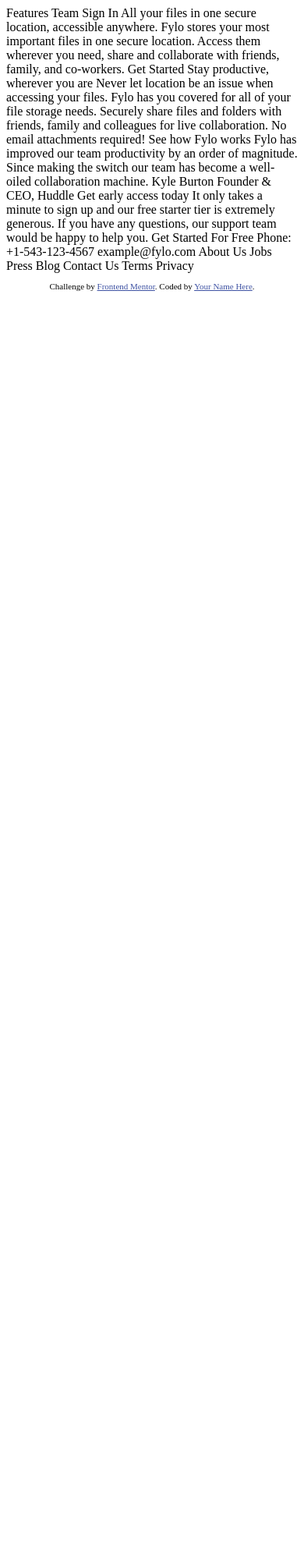
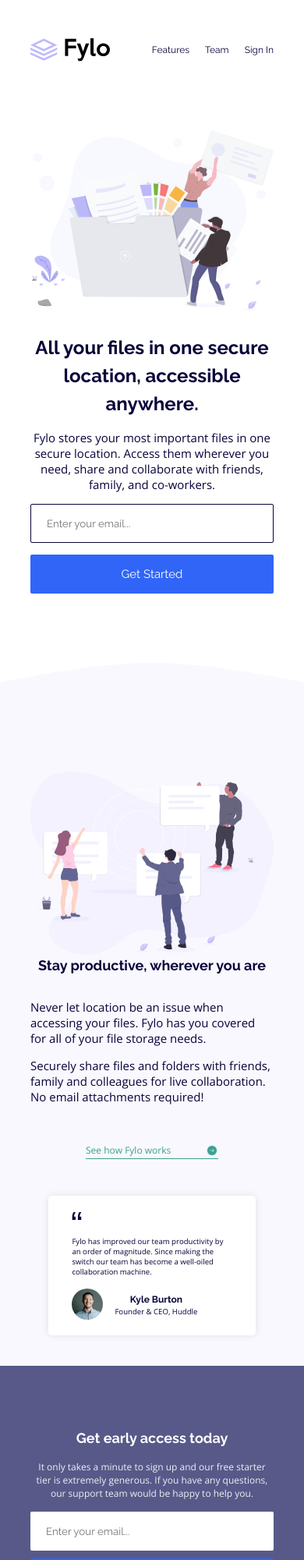
Before and after one commit to ayoelx/fylo, a plain HTML site: page index.html in a window 390 px wide. Shown: the top 2000 px of the page at 78% size. Before the commit the page ends 844 px from the top, so only its background shows below. Drawn offline with nearby package versions, Linux system fonts and the light colour scheme.

Commit message:
deploy mobile / desktop version beta

```diff
--- a/index.html
+++ b/index.html
@@ -7,67 +7,125 @@
   <link rel="icon" type="image/png" sizes="32x32" href="./images/favicon-32x32.png">
 
   <title>Frontend Mentor | Fylo landing page with two column layout</title>
-
-  <!-- Feel free to remove these styles or customise in your own stylesheet 👍 -->
-  <style>
-    .attribution { font-size: 11px; text-align: center; }
-    .attribution a { color: hsl(228, 45%, 44%); }
-  </style>
+  <link rel="stylesheet" href="./style.css">
 </head>
 <body>
+  <header>
+    <div class="container">
+      <img src="./images/logo.svg" class="logo" alt="logo">
 
-  Features
-  Team
-  Sign In
+      <nav>
+        <ul>
+          <li><a href="#">Features</a></li>
+          <li><a href="#">Team</a></li>
+          <li><a href="#">Sign In</a></li>
+        </ul>
+      </nav>
+    </div>
+  </header>
 
-  All your files in one secure location, accessible anywhere.
-
+  <section class="intro">
+    <div class="container">
+      <div>
+        <h1>All your files in one secure location, accessible anywhere.</h1>
+        <p>
           Fylo stores your most important files in one secure location.
           Access them wherever you need, share and collaborate with friends,
           family, and co-workers.
+        </p>
 
-  Get Started
+        <form>
+          <input type="emain" placeholder="Enter your email...">
+          <button class="btn">Get Started</button>
+        </form>
+      </div>
+      <img src="./images/illustration-1.svg" alt="illustrator">
+    </div>
+  </section>
 
-  Stay productive, wherever you are
-
+  <section class="features">
+    <div class="container">
+      <div>
+        <h2>Stay productive, wherever you are</h2>
+        <p>
           Never let location be an issue when accessing your files. Fylo has you
           covered for all of your file storage needs.
-
+        </p>
+        <p>
           Securely share files and folders with friends, family and colleagues for
           live collaboration. No email attachments required!
+        </p>
+        <a href="#">See how Fylo works <img src="./images/icon-arrow.svg" alt="arrow"></a>
 
-  See how Fylo works
-
+        <div class="testimonial">
+          <div>
+            <img src="./images/icon-quotes.svg" id="quotes" alt="quotes">
+            <p>
               Fylo has improved our team productivity by an order of magnitude. Since
               making the switch our team has become a well-oiled collaboration machine.
+            </p>
+            <div class="profile">
+              <img src="./images/avatar-testimonial.jpg" class="avatar" alt="avatar">
+              <div>
+                <h2>Kyle Burton</h2>
+                <p>Founder & CEO, Huddle</p>
+              </div>
+            </div>
+          </div>
+        </div>
+      </div>
+      <img src="./images/illustration-2.svg" alt="illustration-2">
+    </div>
+  </section>
 
-  Kyle Burton
-  Founder & CEO, Huddle
-
-  Get early access today
-
+  <section class="cta">
+    <div class="container">
+      <div>
+        <h2>Get early access today</h2>
+        <p>
           It only takes a minute to sign up and our free starter tier is extremely generous.
           If you have any questions, our support team would be happy to help you.
-
-  Get Started For Free
-
-  Phone: +1-543-123-4567
-  example@fylo.com
-
-  About Us
-  Jobs
-  Press
-  Blog
-
-  Contact Us
-  Terms
-  Privacy
+        </p>
+      </div>
+      <form>
+        <input type="email" placeholder="Enter your email...">
+        <button type="button">Get Started For Free</button>
+      </form>
+    </div>
+  </section>
 
   <footer>
-    <p class="attribution">
-      Challenge by <a href="https://www.frontendmentor.io?ref=challenge" target="_blank">Frontend Mentor</a>.
-      Coded by <a href="#">Your Name Here</a>.
-    </p>
+    <div class="container">
+      <img src="./images/logo-light.svg" class="logo" alt="logo">
+      <div class="lists">
+        <ul>
+          <li>Phone: +1-543-123-4567</li>
+          <li>example@fylo.com</li>
+        </ul>
+
+        <ul>
+          <li>About Us</li>
+          <li>Jobs</li>
+          <li>Press</li>
+          <li>Blog</li>
+        </ul>
+
+        <ul>
+          <li>Contact Us</li>
+          <li>Terms</li>
+          <li>Privacy</li>
+        </ul>
+
+        <ul>
+          <li><a href="#"><i class="fab fa-facebook-f"></i></a></li>
+          <li><a href="#"><i class="fab fa-twitter"></i></a></li>
+          <li><a href="#"><i class="fab fa-instagram"></i></a></li>
+        </ul>
+      </div>
+    </div>
   </footer>
+
+  <script src="https://use.fontawesome.com/releases/v5.13.0/js/all.js" data-auto-replace-svg="nest"></script>
+
 </body>
 </html>
--- /dev/null
+++ b/style.css
@@ -0,0 +1,410 @@
+/* IMPORTS */
+
+@import url('https://fonts.googleapis.com/css2?family=Open+Sans&family=Raleway:wght@400;700&display=swap');
+
+/* ROOT */
+
+* {
+    margin: 0;
+    padding: 0;
+    box-sizing: border-box;
+}
+
+body {
+    font-family: "Open Sans", sans-serif;
+    font-size: 16px;
+    color: hsl(243, 87%, 12%);
+}
+
+h1,
+h2 {
+    font-family: "Raleway", sans-serif;
+    font-size: 2em;
+    font-weight: 700;
+    line-height: 1.5em;
+}
+
+p {
+    margin: 15px 0;
+    font-size: 1em;
+}
+
+.container {
+    margin: 0 auto;
+    width: 100%;
+    padding: 0 5%;
+    display: flex;
+    flex-direction: row;
+    justify-content: space-between;
+    align-items: center;
+    max-width: 1250px;
+}
+
+.container > * {
+    max-width: 48%;
+}
+/* COME BACK TO EDITING THE COLUMN LAYOUT */
+
+input {
+    border: 1px solid hsl(243, 87%, 12%);
+    border-radius: 2px;
+    height: 40px;
+    font-family: Raleway, sans-serif;
+}
+
+button {
+    background-color: hsl(224, 93%, 58%);
+    border-style: none;
+    font-size: 1.25em;
+    height: 40px;
+    border-radius: 2px;
+    width: 150px;
+    color: #fff;
+    font-family: Raleway;
+}
+
+/* HEADER */
+
+header {
+    margin: 50px 0;
+    font-family: Raleway;
+}
+
+header .container > * {
+   width: auto;
+}
+
+.logo {
+    height: 40px;
+    width: auto;
+}
+
+header nav ul {
+    list-style: none;
+    display: flex;
+}
+
+header li {
+    margin-left: 50px;
+}
+
+header li a {
+    text-decoration: none;
+    color: inherit;
+}
+
+
+/* SECTION: INTRO */
+
+section.intro {
+    margin: 60px 0 100px;
+}
+
+.intro input {
+    width: 280px;
+    margin-right: 10px;
+    padding: 20px;
+}
+
+
+/* SECTION: FEATURES */
+
+section.features {
+    background-color: #f9f8fe;
+    padding: 50px 0 70px;
+    margin-top: 250px;
+    position: relative;
+}
+
+section.features::before  {
+    content: '';
+    width: 100%;
+    background-size: cover;
+    background-position: center;
+    background-image: url(./images/bg-curve-desktop.svg);
+    background-repeat: no-repeat;
+    height: 100px;
+    top: -100px;
+    left: 0;
+    position: absolute;
+}
+
+.features h2 {
+    margin-bottom: 30px;
+}
+
+.features p {
+    width: 475px;
+}
+
+.features a {
+    color: hsl(170, 45%, 43%);
+    text-decoration: none;
+    position: relative;
+    display: flex;
+    align-items: center;
+    justify-content: space-between;
+    width: 170px;
+    margin-bottom: 50px;
+}
+
+.features a::after {
+    content: '';
+    position: absolute;
+    bottom: -3px;
+    left: 0;
+    height: 1px;
+    width: 100%;
+    background-color: hsl(170, 45%, 43%);
+}
+
+.testimonial {
+    background-color: white;
+    box-shadow: 0 0 10px rgba(0, 0, 0, 0.1);
+    border-radius: 5px;
+    padding: 20px 30px;
+    width: 60%;
+}
+
+.testimonial p {
+    font-size: 0.8em;
+    width: 100%;
+}
+
+.profile {
+    display: flex;
+    align-items: center;
+}
+
+
+.profile .avatar {
+    border-radius: 50%;
+    height: 40px;
+}
+
+.profile div {
+    font-size: 8px;
+    margin-left: 15px;
+}
+
+.profile h2 {
+    font-size: 1.5em;
+}
+
+.profile p {
+    font-size: 1.2em;
+}
+
+.profile h2,
+.profile p {
+    margin: 0;
+}
+
+
+/* SECTION: CALL TO ACTION */
+
+.cta {
+    padding: 70px 0;
+    background-color: hsl(238, 22%, 44%);
+    color: white;
+}
+
+.cta input {
+    width: 100%;
+    margin-bottom: 10px;
+    border-style: none;
+    padding: 0 20px;
+}
+
+.cta p {
+    opacity: 0.9;
+    font-size: 1em;
+}
+
+/* FOOTER */
+
+footer {
+    background-color: hsl(243, 87%, 12%);
+    color: white;
+    padding: 100px 0 30px;
+}
+
+footer .container {
+    display: block;
+}
+
+footer .container > * {
+    max-width: 85%;
+}
+
+footer img {
+    margin: 20px 0;
+}
+
+.lists {
+    display: flex;
+    width: 100%;
+    justify-content: space-between;
+}
+
+.lists ul {
+    list-style: none;
+}
+
+.lists ul li {
+    margin-bottom: 20px;
+    font-size: 0.8em;
+    opacity: 0.9;
+}
+
+.lists a {
+    color: #fff;
+
+}
+
+.lists ul:last-child li {
+    height: 30px;
+    width: 30px;
+    border: 1px solid white;
+    margin: 0 10px;
+    display: flex;
+    align-items: center;
+    justify-content: center;
+    border-radius: 50%;
+}
+
+ul:last-child {
+    display: flex;
+    justify-content: space-between;
+}
+
+
+
+/* MEDIA QUERIES */
+
+@media only screen and (max-width: 1000px) {
+    /* ROOT */
+
+    body {
+        text-align: center;
+        font-size: 12px;
+    }
+
+    h2 {
+        font-size: 1.5em;
+    }
+
+    p {
+        font-size: 1.25em;
+    }
+    .container {
+        flex-direction: column;
+        padding: 10%;
+        max-width: 100%;
+    }
+
+    .container > * {
+        max-width: 100%;
+    }
+
+    header {
+        margin: 10px 0;
+    }
+
+    header li {
+        margin-left: 20px;
+    }
+
+    header .container {
+        flex-direction: row;
+        width: 100%;
+    }
+
+    .logo {
+        height: 30px;
+    }
+
+    input,
+    button {
+        width: 100% !important;
+        height: 50px;
+    }
+
+    input {
+        margin-bottom: 15px;
+    }
+
+    section.intro {
+        margin: 10px 0;
+    }
+
+    section.intro img {
+        margin-bottom: 30px;
+    }
+
+    .intro .container,
+    .features .container {
+        flex-direction: column-reverse;
+    }
+
+    section.features {
+        margin-top: 150px;
+        padding: 0;
+        text-align: left;
+    }
+
+    section.features::before {
+        background-image: url(./images/bg-curve-mobile.svg);
+        top: -100px;
+    }
+
+    .features h2 {
+        text-align: center;
+    }
+    .features p {
+        width: 100%;
+    }
+
+    .features a {
+        margin: 50px auto;
+    }
+
+    .testimonial {
+        margin: 0 auto;
+        width: 85%;
+    }
+
+    .testimonial #quotes {
+        text-align: left;
+    }
+
+    .cta {
+        padding: 40px 0;
+    }
+
+    footer {
+        padding: 10px 0;
+    }
+
+    footer img {
+        margin: 0 0 20px;
+    }
+
+    footer .container {
+        text-align: left;
+    }
+
+    footer .lists {
+        flex-direction: column;
+    }
+
+    footer .lists ul {
+        margin-bottom: 20px;
+    }
+
+    .lists ul:last-child {
+        width: 100%;
+        justify-content: center;
+    }
+
+}
```
Also changed, not shown: images/logo-light.svg (added). Lines whose indentation alone changed are shown as unchanged.
